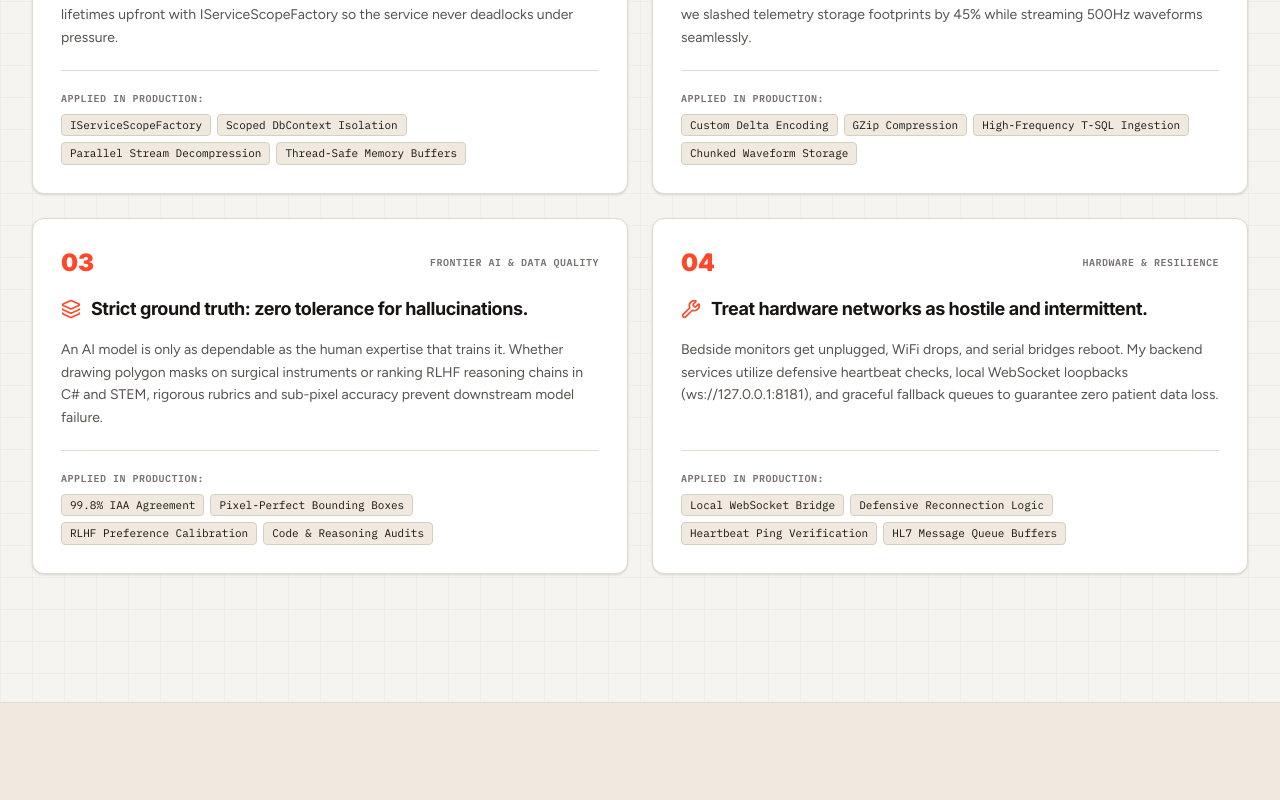
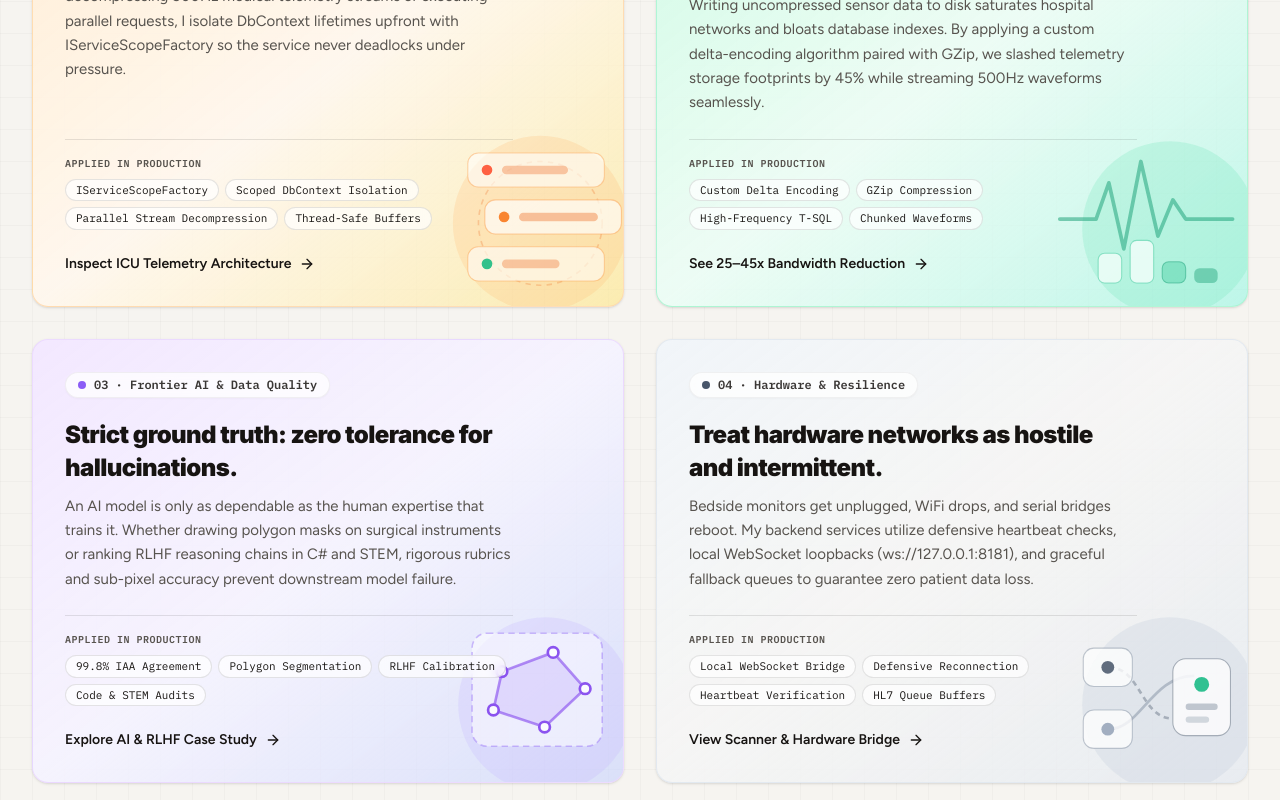
Before and after one commit to devesh905/portfolio, a React (Vite) app: page / in a window 1280 px wide. Shown: the part 4280-5080 px from the top of the page. Built offline with nearby package versions, Linux system fonts and the light colour scheme.

Commit message:
feat: add GradientCard component and Process section

```diff
--- /dev/null
+++ b/src/components/ui/gradient-card.tsx
@@ -0,0 +1,160 @@
+import * as React from "react";
+import { cva, type VariantProps } from "class-variance-authority";
+import { motion } from "framer-motion";
+import { ArrowRight } from "lucide-react";
+
+import { cn } from "@/lib/utils";
+
+const cardVariants = cva(
+  "relative flex flex-col justify-between h-full w-full overflow-hidden rounded-2xl border p-7 sm:p-8 shadow-sm transition-shadow duration-300 hover:shadow-[0_18px_40px_rgba(23,20,18,0.08)]",
+  {
+    variants: {
+      gradient: {
+        orange:
+          "bg-gradient-to-br from-orange-100 via-orange-50/90 to-amber-200/60 border-orange-200/80",
+        gray:
+          "bg-gradient-to-br from-slate-100 via-stone-100/90 to-slate-200/70 border-slate-200/90",
+        purple:
+          "bg-gradient-to-br from-purple-100 via-violet-50/90 to-indigo-200/60 border-purple-200/80",
+        green:
+          "bg-gradient-to-br from-emerald-100 via-emerald-50/90 to-teal-200/60 border-emerald-200/80",
+      },
+    },
+    defaultVariants: {
+      gradient: "gray",
+    },
+  }
+);
+
+export interface GradientCardProps
+  extends React.HTMLAttributes<HTMLDivElement>,
+    VariantProps<typeof cardVariants> {
+  badgeText: string;
+  badgeColor: string;
+  title: string;
+  description: string;
+  ctaText: string;
+  ctaHref: string;
+  imageUrl?: string;
+  graphic?: React.ReactNode;
+  tags?: string[];
+  tagLabel?: string;
+}
+
+const GradientCard = React.forwardRef<HTMLDivElement, GradientCardProps>(
+  (
+    {
+      className,
+      gradient,
+      badgeText,
+      badgeColor,
+      title,
+      description,
+      ctaText,
+      ctaHref,
+      imageUrl,
+      graphic,
+      tags,
+      tagLabel = "Applied in production",
+      ...props
+    },
+    ref
+  ) => {
+    const cardAnimation = {
+      rest: { scale: 1, y: 0 },
+      hover: { scale: 1.02, y: -4 },
+    };
+
+    const imageAnimation = {
+      rest: { scale: 1, rotate: 0 },
+      hover: { scale: 1.1, rotate: 3 },
+    };
+
+    return (
+      <motion.div
+        variants={cardAnimation}
+        initial="rest"
+        whileHover="hover"
+        animate="rest"
+        transition={{ type: "spring", stiffness: 320, damping: 24 }}
+        className="h-full"
+        ref={ref}
+      >
+        <div className={cn(cardVariants({ gradient }), className)} {...props}>
+          {/* Decorative background graphic / image with spring hover animation */}
+          {imageUrl ? (
+            <motion.img
+              src={imageUrl}
+              alt={`${title} background graphic`}
+              variants={imageAnimation}
+              transition={{ type: "spring", stiffness: 400, damping: 15 }}
+              className="absolute -right-1/4 -bottom-1/4 w-3/4 opacity-80 pointer-events-none select-none"
+            />
+          ) : graphic ? (
+            <motion.div
+              variants={imageAnimation}
+              transition={{ type: "spring", stiffness: 400, damping: 15 }}
+              aria-hidden="true"
+              className="absolute -right-8 -bottom-8 sm:-right-6 sm:-bottom-6 w-52 h-52 sm:w-64 sm:h-64 opacity-85 pointer-events-none select-none"
+            >
+              {graphic}
+            </motion.div>
+          ) : null}
+
+          {/* Card Content */}
+          <div className="relative z-10 flex flex-col h-full">
+            {/* Badge */}
+            <div className="mb-5 inline-flex items-center gap-2 rounded-full bg-white/75 border border-black/5 px-3 py-1 text-xs font-mono font-semibold text-[#171412]/85 backdrop-blur-sm w-fit shadow-[0_1px_2px_rgba(0,0,0,0.03)]">
+              <span
+                className="h-2 w-2 rounded-full shrink-0"
+                style={{ backgroundColor: badgeColor }}
+              />
+              <span>{badgeText}</span>
+            </div>
+
+            {/* Title and Description */}
+            <div className="flex-grow max-w-md">
+              <h3 className="text-xl sm:text-2xl font-black font-display text-[#171412] tracking-tight leading-snug mb-2.5">
+                {title}
+              </h3>
+              <p className="text-sm sm:text-[15px] text-[#57534e] leading-relaxed">
+                {description}
+              </p>
+            </div>
+
+            {/* Applied Stack Pills (optional) */}
+            {tags && tags.length > 0 && (
+              <div className="mt-6 pt-4 border-t border-black/10 max-w-md">
+                <span className="block text-[10px] font-mono font-semibold uppercase tracking-wider text-[#57534e] mb-2">
+                  {tagLabel}
+                </span>
+                <div className="flex flex-wrap gap-1.5">
+                  {tags.map((tag) => (
+                    <span
+                      key={tag}
+                      className="text-[11px] font-mono text-[#171412] bg-white/70 border border-black/10 backdrop-blur-xs px-2.5 py-0.5 rounded-full"
+                    >
+                      {tag}
+                    </span>
+                  ))}
+                </div>
+              </div>
+            )}
+
+            {/* Call to Action Link */}
+            <a
+              href={ctaHref}
+              className="group mt-6 inline-flex items-center gap-2 text-sm font-semibold text-[#171412] hover:text-[#ff4829] transition-colors w-fit"
+            >
+              <span>{ctaText}</span>
+              <ArrowRight className="h-4 w-4 transition-transform duration-300 group-hover:translate-x-1" />
+            </a>
+          </div>
+        </div>
+      </motion.div>
+    );
+  }
+);
+GradientCard.displayName = "GradientCard";
+
+export { GradientCard, cardVariants };
--- a/src/sections/Process.jsx
+++ b/src/sections/Process.jsx
@@ -1,73 +1,147 @@
-import { useState } from "react";
 import { motion } from "framer-motion";
-import { ShieldAlert, Cpu, Database, Wrench, Layers, Radio, CheckCircle2 } from "lucide-react";
+import { GradientCard } from "@/components/ui/gradient-card";
+
+const ConcurrencyGraphic = () => (
+  <svg viewBox="0 0 240 240" fill="none" className="w-full h-full">
+    <circle cx="140" cy="140" r="82" fill="#fdba74" fillOpacity="0.28" />
+    <circle cx="140" cy="140" r="58" stroke="#ea580c" strokeOpacity="0.28" strokeWidth="1.5" strokeDasharray="5 5" />
+    <rect x="72" y="74" width="128" height="32" rx="10" fill="white" fillOpacity="0.65" stroke="#fb923c" strokeOpacity="0.45" />
+    <circle cx="90" cy="90" r="5" fill="#ff4829" />
+    <rect x="104" y="86" width="62" height="8" rx="4" fill="#ea580c" fillOpacity="0.35" />
+
+    <rect x="88" y="118" width="128" height="32" rx="10" fill="white" fillOpacity="0.72" stroke="#fb923c" strokeOpacity="0.5" />
+    <circle cx="106" cy="134" r="5" fill="#f97316" />
+    <rect x="120" y="130" width="74" height="8" rx="4" fill="#ea580c" fillOpacity="0.4" />
+
+    <rect x="72" y="162" width="128" height="32" rx="10" fill="white" fillOpacity="0.65" stroke="#fb923c" strokeOpacity="0.45" />
+    <circle cx="90" cy="178" r="5" fill="#10b981" />
+    <rect x="104" y="174" width="54" height="8" rx="4" fill="#ea580c" fillOpacity="0.35" />
+  </svg>
+);
+
+const EdgeCompressionGraphic = () => (
+  <svg viewBox="0 0 240 240" fill="none" className="w-full h-full">
+    <circle cx="145" cy="145" r="82" fill="#6ee7b7" fillOpacity="0.28" />
+    <path
+      d="M42 136 H76 L88 102 L102 164 L118 82 L134 152 L148 118 L160 136 H204"
+      stroke="#059669"
+      strokeOpacity="0.55"
+      strokeWidth="3.5"
+      strokeLinecap="round"
+      strokeLinejoin="round"
+    />
+    <rect x="78" y="168" width="22" height="28" rx="6" fill="white" fillOpacity="0.75" stroke="#10b981" strokeOpacity="0.45" />
+    <rect x="108" y="156" width="22" height="40" rx="6" fill="white" fillOpacity="0.75" stroke="#10b981" strokeOpacity="0.45" />
+    <rect x="138" y="176" width="22" height="20" rx="6" fill="#10b981" fillOpacity="0.35" stroke="#059669" strokeOpacity="0.5" />
+    <rect x="168" y="182" width="22" height="14" rx="5" fill="#059669" fillOpacity="0.45" />
+  </svg>
+);
+
+const AiGroundTruthGraphic = () => (
+  <svg viewBox="0 0 240 240" fill="none" className="w-full h-full">
+    <circle cx="145" cy="145" r="82" fill="#c4b5fd" fillOpacity="0.3" />
+    <rect x="76" y="78" width="122" height="106" rx="14" fill="white" fillOpacity="0.6" stroke="#8b5cf6" strokeOpacity="0.45" strokeWidth="1.5" strokeDasharray="6 4" />
+    <path d="M104 114 L152 96 L182 130 L144 166 L96 150 Z" fill="#8b5cf6" fillOpacity="0.18" stroke="#7c3aed" strokeOpacity="0.65" strokeWidth="2.5" />
+    <circle cx="104" cy="114" r="5" fill="white" stroke="#7c3aed" strokeWidth="2.5" />
+    <circle cx="152" cy="96" r="5" fill="white" stroke="#7c3aed" strokeWidth="2.5" />
+    <circle cx="182" cy="130" r="5" fill="white" stroke="#7c3aed" strokeWidth="2.5" />
+    <circle cx="144" cy="166" r="5" fill="white" stroke="#7c3aed" strokeWidth="2.5" />
+    <circle cx="96" cy="150" r="5" fill="white" stroke="#7c3aed" strokeWidth="2.5" />
+  </svg>
+);
+
+const HardwareResilienceGraphic = () => (
+  <svg viewBox="0 0 240 240" fill="none" className="w-full h-full">
+    <circle cx="145" cy="145" r="82" fill="#cbd5e1" fillOpacity="0.42" />
+    <path d="M88 110 C118 110, 118 158, 148 158" stroke="#475569" strokeOpacity="0.45" strokeWidth="2.5" strokeDasharray="5 4" />
+    <path d="M88 168 C118 168, 128 118, 168 118" stroke="#64748b" strokeOpacity="0.45" strokeWidth="2.5" />
+    <rect x="64" y="92" width="46" height="36" rx="10" fill="white" fillOpacity="0.8" stroke="#64748b" strokeOpacity="0.45" />
+    <circle cx="87" cy="110" r="6" fill="#475569" />
+    <rect x="64" y="150" width="46" height="36" rx="10" fill="white" fillOpacity="0.8" stroke="#64748b" strokeOpacity="0.45" />
+    <circle cx="87" cy="168" r="6" fill="#94a3b8" />
+    <rect x="148" y="102" width="54" height="72" rx="12" fill="white" fillOpacity="0.85" stroke="#475569" strokeOpacity="0.5" />
+    <circle cx="175" cy="126" r="7" fill="#10b981" />
+    <rect x="160" y="144" width="30" height="6" rx="3" fill="#64748b" fillOpacity="0.45" />
+    <rect x="160" y="156" width="22" height="6" rx="3" fill="#64748b" fillOpacity="0.3" />
+  </svg>
+);
 
 const principles = [
   {
     number: "01",
-    domain: "Concurrency & Thread Safety",
+    badgeText: "01 · Concurrency & Thread Safety",
+    badgeColor: "#ff4829",
+    gradient: "orange",
     title: "Thread safety before raw speed.",
-    icon: ShieldAlert,
-    accent: "#ff4829",
     description:
       "Concurrency bugs only appear when real ward traffic hits. When decompressing 500Hz medical telemetry streams or executing parallel requests, I isolate DbContext lifetimes upfront with IServiceScopeFactory so the service never deadlocks under pressure.",
     applied: [
       "IServiceScopeFactory",
       "Scoped DbContext Isolation",
       "Parallel Stream Decompression",
-      "Thread-Safe Memory Buffers",
+      "Thread-Safe Buffers",
     ],
+    ctaText: "Inspect ICU Telemetry Architecture",
+    ctaHref: "#projects",
+    graphic: <ConcurrencyGraphic />,
   },
   {
     number: "02",
-    domain: "Data & Edge Efficiency",
+    badgeText: "02 · Data & Edge Efficiency",
+    badgeColor: "#10B981",
+    gradient: "green",
     title: "Compress at the edge, not in the database.",
-    icon: Database,
-    accent: "#ff4829",
     description:
       "Writing uncompressed sensor data to disk saturates hospital networks and bloats database indexes. By applying a custom delta-encoding algorithm paired with GZip, we slashed telemetry storage footprints by 45% while streaming 500Hz waveforms seamlessly.",
     applied: [
       "Custom Delta Encoding",
       "GZip Compression",
-      "High-Frequency T-SQL Ingestion",
-      "Chunked Waveform Storage",
+      "High-Frequency T-SQL",
+      "Chunked Waveforms",
     ],
+    ctaText: "See 25–45x Bandwidth Reduction",
+    ctaHref: "#projects",
+    graphic: <EdgeCompressionGraphic />,
   },
   {
     number: "03",
-    domain: "Frontier AI & Data Quality",
+    badgeText: "03 · Frontier AI & Data Quality",
+    badgeColor: "#8B5CF6",
+    gradient: "purple",
     title: "Strict ground truth: zero tolerance for hallucinations.",
-    icon: Layers,
-    accent: "#ff4829",
     description:
       "An AI model is only as dependable as the human expertise that trains it. Whether drawing polygon masks on surgical instruments or ranking RLHF reasoning chains in C# and STEM, rigorous rubrics and sub-pixel accuracy prevent downstream model failure.",
     applied: [
       "99.8% IAA Agreement",
-      "Pixel-Perfect Bounding Boxes",
-      "RLHF Preference Calibration",
-      "Code & Reasoning Audits",
+      "Polygon Segmentation",
+      "RLHF Calibration",
+      "Code & STEM Audits",
     ],
+    ctaText: "Explore AI & RLHF Case Study",
+    ctaHref: "#projects",
+    graphic: <AiGroundTruthGraphic />,
   },
   {
     number: "04",
-    domain: "Hardware & Resilience",
+    badgeText: "04 · Hardware & Resilience",
+    badgeColor: "#475569",
+    gradient: "gray",
     title: "Treat hardware networks as hostile and intermittent.",
-    icon: Wrench,
-    accent: "#ff4829",
     description:
       "Bedside monitors get unplugged, WiFi drops, and serial bridges reboot. My backend services utilize defensive heartbeat checks, local WebSocket loopbacks (ws://127.0.0.1:8181), and graceful fallback queues to guarantee zero patient data loss.",
     applied: [
       "Local WebSocket Bridge",
-      "Defensive Reconnection Logic",
-      "Heartbeat Ping Verification",
-      "HL7 Message Queue Buffers",
+      "Defensive Reconnection",
+      "Heartbeat Verification",
+      "HL7 Queue Buffers",
     ],
+    ctaText: "View Scanner & Hardware Bridge",
+    ctaHref: "#projects",
+    graphic: <HardwareResilienceGraphic />,
   },
 ];
 
 function Process() {
-  const [hoveredIdx, setHoveredIdx] = useState(null);
-
   return (
     <section
       id="principles"
@@ -76,7 +150,6 @@ function Process() {
       <div className="absolute inset-0 bg-grid-paper opacity-60 pointer-events-none" />
 
       <div className="max-w-7xl mx-auto px-5 sm:px-8 space-y-14 relative z-10">
-
         {/* Section Header */}
         <div className="max-w-3xl space-y-3">
           <div className="inline-flex items-center gap-2 px-2.5 py-1 rounded-md bg-[#efe9df] border border-[#d6cebf] text-[#ff4829] text-xs font-mono font-semibold uppercase tracking-wider">
@@ -90,69 +163,31 @@ function Process() {
           </p>
         </div>
 
-        {/* 4 Cards Grid */}
-        <div className="grid grid-cols-1 md:grid-cols-2 gap-6">
-          {principles.map((item, idx) => {
-            const isHovered = hoveredIdx === idx;
-            const IconComponent = item.icon;
-
-            return (
+        {/* 4 Gradient Cards Grid */}
+        <div className="grid grid-cols-1 gap-6 md:grid-cols-2 lg:gap-8">
+          {principles.map((item, idx) => (
             <motion.div
               key={item.number}
-                initial={{ opacity: 0, y: 15 }}
+              initial={{ opacity: 0, y: 18 }}
               whileInView={{ opacity: 1, y: 0 }}
-                viewport={{ once: true }}
+              viewport={{ once: true, margin: "-40px" }}
               transition={{ duration: 0.35, delay: idx * 0.08 }}
-                onMouseEnter={() => setHoveredIdx(idx)}
-                onMouseLeave={() => setHoveredIdx(null)}
-                className={`border rounded-xl p-6 sm:p-7 flex flex-col justify-between transition-all duration-300 bg-white shadow-sm ${
-                  isHovered
-                    ? "border-[#ff4829]/70 shadow-[0_12px_32px_rgba(23,20,18,0.08)] -translate-y-1"
-                    : "border-[#e2dad0]"
-                }`}
+              className="h-full"
             >
-                <div className="space-y-4">
-                  <div className="flex items-center justify-between text-xs font-mono">
-                    <span className="text-2xl font-black font-display text-[#ff4829]">
-                      {item.number}
-                    </span>
-                    <span className="text-[#77716e] font-semibold uppercase tracking-wider text-[10px]">
-                      {item.domain}
-                    </span>
-                  </div>
-
-                  <div className="flex items-center gap-2.5">
-                    <IconComponent size={20} className="text-[#ff4829] shrink-0" />
-                    <h3 className="text-lg font-bold font-display text-[#171412] tracking-tight">
-                      {item.title}
-                    </h3>
-                  </div>
-
-                  <p className="text-xs sm:text-sm text-[#57534e] leading-relaxed font-normal">
-                    {item.description}
-                  </p>
-                </div>
-
-                <div className="pt-5 mt-5 border-t border-[#e2dad0] space-y-2">
-                  <span className="text-[10px] font-mono uppercase tracking-wider text-[#77716e] block font-semibold">
-                    Applied In Production:
-                  </span>
-                  <div className="flex flex-wrap gap-1.5">
-                    {item.applied.map((app) => (
-                      <span
-                        key={app}
-                        className="text-[11px] font-mono text-[#171412] bg-[#efe9df] border border-[#d6cebf] px-2 py-0.5 rounded-sm"
-                      >
-                        {app}
-                      </span>
+              <GradientCard
+                badgeText={item.badgeText}
+                badgeColor={item.badgeColor}
+                gradient={item.gradient}
+                title={item.title}
+                description={item.description}
+                tags={item.applied}
+                ctaText={item.ctaText}
+                ctaHref={item.ctaHref}
+                graphic={item.graphic}
+              />
+            </motion.div>
           ))}
         </div>
-                </div>
-              </motion.div>
-            );
-          })}
-        </div>
-
       </div>
     </section>
   );
```
Also changed, not shown: 1 other file (tests, documents, lock files or other folders). Lines whose indentation alone changed are shown as unchanged.
